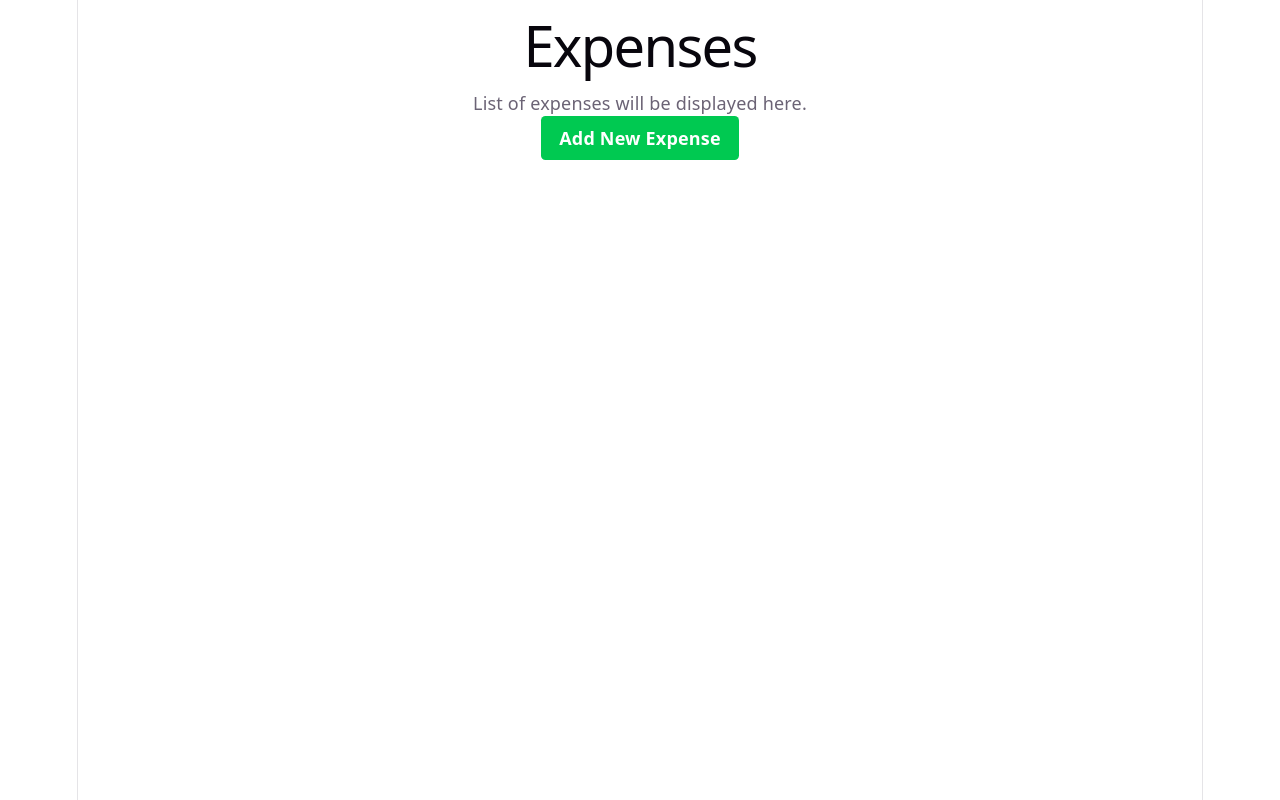
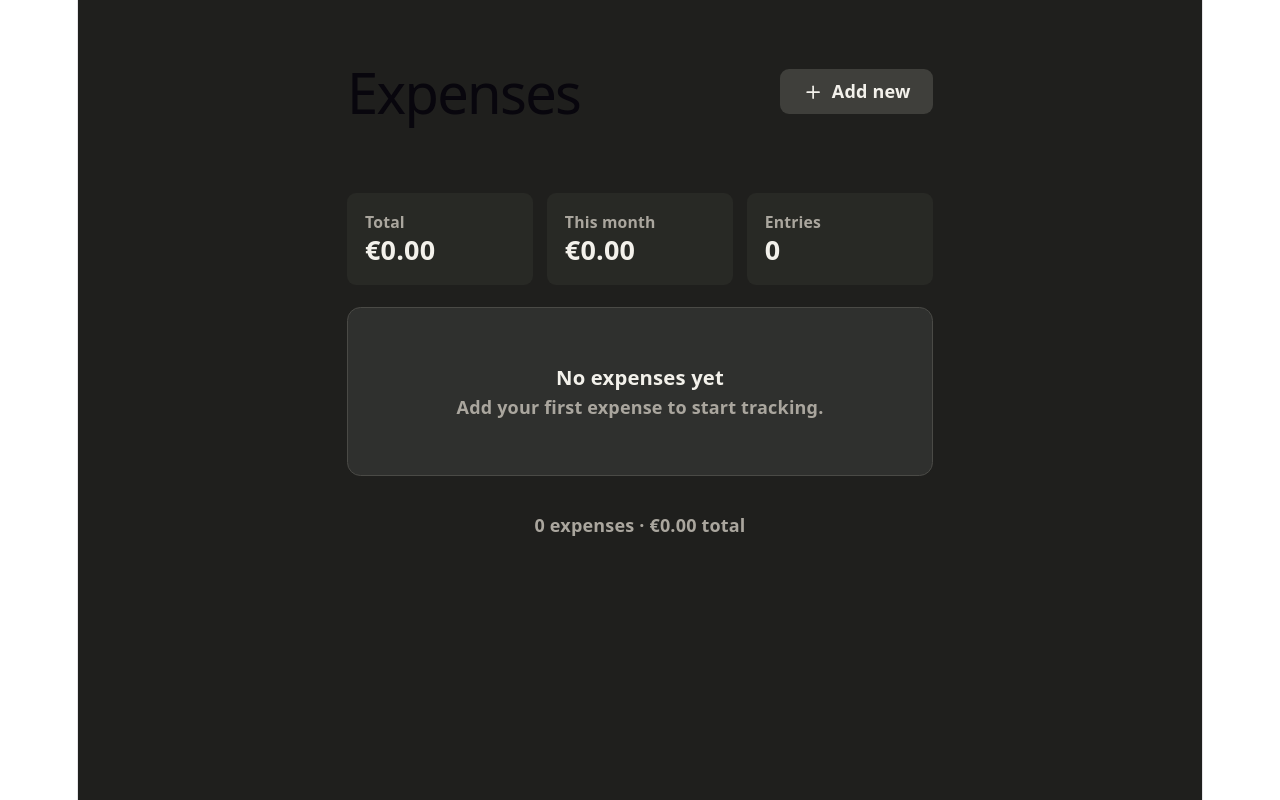
Before and after one commit to akanksha-agarwal93/FamilyExpenseTracker, a React (Vite) app: page /expenses in a window 1280 px wide. Built offline with nearby package versions, Linux system fonts and the light colour scheme.

Commit message:
updated the Expense list for better UI and day-wise view

```diff
--- a/src/components/AddExpense.tsx
+++ b/src/components/AddExpense.tsx
@@ -1,5 +1,5 @@
 import { useNavigate } from "react-router-dom"
-import { useExpenses } from "../context/ExpenseContext"
+import { useExpenses } from "../context/ExpenseContextState"
 import { ExpenseForm } from "../shared/ExpenseForm"
 
 export function AddExpense() {
--- a/src/components/EditExpense.tsx
+++ b/src/components/EditExpense.tsx
@@ -1,6 +1,6 @@
 import { useNavigate, useParams } from "react-router-dom"
 import type { Expense } from "../types/Expense"
-import { useExpenses } from "../context/ExpenseContext"
+import { useExpenses } from "../context/ExpenseContextState"
 import { ExpenseForm } from "../shared/ExpenseForm"
 
 export function EditExpense() {
--- a/src/components/Expenses.tsx
+++ b/src/components/Expenses.tsx
@@ -1,59 +1,199 @@
+import { useMemo } from "react"
 import { useNavigate } from "react-router-dom"
-import { useExpenses } from "../context/ExpenseContext"
-import { CiEdit } from "react-icons/ci"
-import { MdOutlineDelete } from "react-icons/md"
+import {
+	FiCoffee,
+	FiEdit2,
+	FiMonitor,
+	FiPlus,
+	FiShoppingCart,
+	FiTrash2,
+	FiTruck,
+} from "react-icons/fi"
+import { MdOutlineRestaurant } from "react-icons/md"
+import { useExpenses } from "../context/ExpenseContextState"
+import type { Expense } from "../types/Expense"
+
+const currencyFormatter = new Intl.NumberFormat("en-US", {
+	currency: "EUR",
+	style: "currency",
+})
+
+const dateFormatter = new Intl.DateTimeFormat("en-US", {
+	day: "numeric",
+	month: "short",
+})
+
+function getExpenseDate(expense: Expense) {
+	return new Date(expense.date)
+}
+
+function isSameDay(firstDate: Date, secondDate: Date) {
+	return firstDate.toDateString() === secondDate.toDateString()
+}
+
+function getDateGroupLabel(date: Date) {
+	const today = new Date()
+	const yesterday = new Date()
+	yesterday.setDate(today.getDate() - 1)
+
+	if (isSameDay(date, today)) return "TODAY"
+	if (isSameDay(date, yesterday)) return "YESTERDAY"
+
+	return dateFormatter.format(date).toUpperCase()
+}
+
+function getExpenseIcon(category: string) {
+	const normalizedCategory = category.toLowerCase()
+
+	if (normalizedCategory.includes("transport")) return <FiTruck />
+	if (normalizedCategory.includes("dining")) return <MdOutlineRestaurant />
+	if (normalizedCategory.includes("entertainment")) return <FiMonitor />
+	if (normalizedCategory.includes("coffee")) return <FiCoffee />
+
+	return <FiShoppingCart />
+}
 
 export default function Expenses() {
 	const { expenses, deleteExpense } = useExpenses()
 	const navigate = useNavigate()
-	console.log("Expenses component rendered with expenses:", expenses)
+
+	const sortedExpenses = useMemo(
+		() =>
+			[...expenses].sort(
+				(firstExpense, secondExpense) =>
+					getExpenseDate(secondExpense).getTime() -
+					getExpenseDate(firstExpense).getTime(),
+			),
+		[expenses],
+	)
+
+	const totalAmount = expenses.reduce(
+		(total, expense) => total + expense.amount,
+		0,
+	)
+	const currentMonth = new Date().getMonth()
+	const currentYear = new Date().getFullYear()
+	const thisMonthAmount = expenses
+		.filter((expense) => {
+			const date = getExpenseDate(expense)
+			return date.getMonth() === currentMonth && date.getFullYear() === currentYear
+		})
+		.reduce((total, expense) => total + expense.amount, 0)
+
+	const groupedExpenses = sortedExpenses.reduce<Record<string, Expense[]>>(
+		(groups, expense) => {
+			const label = getDateGroupLabel(getExpenseDate(expense))
+			return {
+				...groups,
+				[label]: [...(groups[label] || []), expense],
+			}
+		},
+		{},
+	)
 
 	return (
-		<div>
-			<h1>Expenses</h1>
-			<p>List of expenses will be displayed here.</p>
+		<div className='min-h-svh bg-[#1f1f1d] px-5 py-5 text-left text-[#f1eee7] sm:px-9'>
+			<div className='mx-auto w-full max-w-[586px]'>
+				<header className='mb-7 flex items-center justify-between gap-4'>
+					<h1 className='m-0 text-2xl font-bold tracking-normal text-[#f3f1eb]'>
+						Expenses
+					</h1>
 					<button
 						onClick={() => navigate("/add-expense")}
-				className='bg-green-500 hover:bg-green-700 text-white font-bold py-2 px-4 rounded mb-4'
+						className='inline-flex h-[45px] items-center gap-2 rounded-lg bg-[#3f3f3b] px-5 text-base font-bold text-[#f3f1eb] transition hover:bg-[#4b4b46] focus-visible:outline focus-visible:outline-2 focus-visible:outline-offset-2 focus-visible:outline-[#b5b0a7]'
 					>
-				Add New Expense
+						<FiPlus className='text-lg' />
+						Add new
 					</button>
-			{expenses.map(
-				(expense) => (
-					console.log("Rendering expense:", expense),
-					(
+				</header>
+
+				<section className='mb-5 grid gap-3 sm:grid-cols-3'>
+					<div className='rounded-lg bg-[#282925] px-4 py-4'>
+						<p className='text-sm font-semibold text-[#aaa69e]'>Total</p>
+						<p className='mt-1 text-2xl font-bold leading-tight text-[#f3f1eb]'>
+							{currencyFormatter.format(totalAmount)}
+						</p>
+					</div>
+					<div className='rounded-lg bg-[#282925] px-4 py-4'>
+						<p className='text-sm font-semibold text-[#aaa69e]'>This month</p>
+						<p className='mt-1 text-2xl font-bold leading-tight text-[#f3f1eb]'>
+							{currencyFormatter.format(thisMonthAmount)}
+						</p>
+					</div>
+					<div className='rounded-lg bg-[#282925] px-4 py-4'>
+						<p className='text-sm font-semibold text-[#aaa69e]'>Entries</p>
+						<p className='mt-1 text-2xl font-bold leading-tight text-[#f3f1eb]'>
+							{expenses.length}
+						</p>
+					</div>
+				</section>
+
+				<section className='overflow-hidden rounded-xl border border-[#4a4a46] bg-[#2f302e]'>
+					{sortedExpenses.length === 0 ? (
+						<div className='px-6 py-12 text-center'>
+							<p className='text-lg font-bold text-[#f3f1eb]'>No expenses yet</p>
+							<p className='mt-1 text-base font-semibold text-[#aaa69e]'>
+								Add your first expense to start tracking.
+							</p>
+						</div>
+					) : (
+						Object.entries(groupedExpenses).map(([label, group]) => (
+							<div key={label}>
+								<div className='border-b border-[#444541] bg-[#252622] px-5 py-3 text-sm font-bold tracking-wide text-[#aaa69e]'>
+									{label}
+								</div>
+
+								{group.map((expense) => (
 									<div
 										key={expense.id}
-							className='border p-4 mb-4 bg-gray-300 rounded flex flex-row space-between items-center justify-between'
+										className='grid grid-cols-[44px_1fr_auto] items-center gap-3 border-b border-[#444541] px-5 py-3 last:border-b-0 sm:grid-cols-[44px_1fr_auto_auto]'
 									>
-							<h5 className='text-lg font-bold text-gray-600'>
-								{expense.name}
-							</h5>
-							<p>Amount: ${expense.amount.toFixed(2)}</p>
-							<p>Category: {expense.category}</p>
-							<p>Date: {new Date(expense.date).toLocaleDateString()}</p>
-							<div className='flex space-x-2'>
+										<div className='flex h-10 w-10 items-center justify-center rounded-lg bg-[#f4f1e9] text-xl text-[#34342f]'>
+											{getExpenseIcon(expense.category)}
+										</div>
+
+										<div className='min-w-0'>
+											<h2 className='m-0 truncate text-base font-bold leading-tight tracking-normal text-[#f3f1eb]'>
+												{expense.name || "Untitled expense"}
+											</h2>
+											<p className='mt-0.5 truncate text-base font-semibold leading-tight text-[#aaa69e]'>
+												{expense.category} ·{" "}
+												{dateFormatter.format(getExpenseDate(expense))}
+											</p>
+										</div>
+
+										<p className='text-base font-bold text-[#f3f1eb]'>
+											{currencyFormatter.format(expense.amount)}
+										</p>
+
+										<div className='col-span-3 flex justify-end gap-1.5 sm:col-span-1'>
 											<button
-									className='bg-blue-500 hover:bg-blue-700 text-white font-bold py-2 px-4 rounded'
-									onClick={() => {
-										navigate("/edit-expense/" + expense.id)
-									}}
+												aria-label={`Edit ${expense.name || "expense"}`}
+												onClick={() => navigate("/edit-expense/" + expense.id)}
+												className='flex h-10 w-10 items-center justify-center rounded-lg border border-[#66645e] bg-[#30312e] text-[#d2cec6] transition hover:border-[#817d75] hover:bg-[#383934] focus-visible:outline focus-visible:outline-2 focus-visible:outline-offset-2 focus-visible:outline-[#b5b0a7]'
 											>
-									<CiEdit />
+												<FiEdit2 />
 											</button>
 											<button
-									className='bg-blue-500 hover:bg-blue-700 text-white font-bold py-2 px-4 rounded'
-									onClick={() => {
-										deleteExpense(expense.id)
-									}}
+												aria-label={`Delete ${expense.name || "expense"}`}
+												onClick={() => deleteExpense(expense.id)}
+												className='flex h-10 w-10 items-center justify-center rounded-lg border border-[#66645e] bg-[#30312e] text-[#d2cec6] transition hover:border-[#817d75] hover:bg-[#383934] focus-visible:outline focus-visible:outline-2 focus-visible:outline-offset-2 focus-visible:outline-[#b5b0a7]'
 											>
-									<MdOutlineDelete />
+												<FiTrash2 />
 											</button>
 										</div>
 									</div>
-					)
-				),
+								))}
+							</div>
+						))
 					)}
+				</section>
+
+				<footer className='mt-8 text-center text-base font-semibold text-[#aaa69e]'>
+					{expenses.length} {expenses.length === 1 ? "expense" : "expenses"} ·{" "}
+					{currencyFormatter.format(totalAmount)} total
+				</footer>
+			</div>
 		</div>
 	)
 }
--- a/src/context/ExpenseContext.tsx
+++ b/src/context/ExpenseContext.tsx
@@ -1,52 +1,31 @@
-import { createContext, useContext, useEffect, useState } from "react"
+import { useEffect, useState, type ReactNode } from "react"
 import type { Expense } from "../types/Expense"
-
-export interface ExpenseContextType {
-	expenses: Expense[]
-	addExpense: (expense: Expense) => void
-	editExpense: (updatedExpense: Expense) => void
-	deleteExpense: (id: string) => void
-}
-
-export const ExpenseContext = createContext<ExpenseContextType | undefined>(
-	undefined,
-)
+import { ExpenseContext } from "./ExpenseContextState"
 
 interface ExpenseProviderProps {
-	children: React.ReactNode
+	children: ReactNode
 }
 
 export const ExpenseProvider = ({ children }: ExpenseProviderProps) => {
-	const [expenses, setExpenses] = useState<Expense[]>([])
-	const [initialized, setInitialized] = useState(false)
+	const [expenses, setExpenses] = useState<Expense[]>(() => {
+		try {
+			const saved = localStorage.getItem("expenses")
+			return saved ? JSON.parse(saved) : []
+		} catch (error) {
+			console.error("Failed to load expenses from localStorage:", error)
+			return []
+		}
+	})
 
 	useEffect(() => {
-		try {
-			const saved = localStorage.getItem("expenses")
-			setInitialized(true)
-			if (saved) setExpenses(JSON.parse(saved))
-		} catch (error) {
-			console.error("Failed to load expenses from localStorage:", error)
-			setInitialized(true) // Even if loading fails, we consider initialization complete
-		}
-	}, [])
-
-	useEffect(() => {
-		if (initialized) localStorage.setItem("expenses", JSON.stringify(expenses))
-	}, [expenses, initialized])
+		localStorage.setItem("expenses", JSON.stringify(expenses))
+	}, [expenses])
 
 	const addExpense = (expense: Expense) => {
-		console.log("Adding expense:", expense)
-		console.log("Current expenses before adding:", expenses)
 		setExpenses((prev) => [...prev, expense])
-		console.log("Expense added. Current expenses after adding:", [
-			...expenses,
-			expense,
-		])
 	}
 
 	const editExpense = (updatedExpense: Expense) => {
-		console.log("Editing expense:", updatedExpense)
 		const expenseId = updatedExpense.id
 		setExpenses((prev) =>
 			prev.map((expense) =>
@@ -67,13 +46,3 @@ export const ExpenseProvider = ({ children }: ExpenseProviderProps) => {
 		</ExpenseContext.Provider>
 	)
 }
-
-export const useExpenses = () => {
-	const context = useContext(ExpenseContext)
-
-	if (!context) {
-		throw new Error("useExpenses must be used inside ExpenseProvider")
-	}
-
-	return context
-}
--- /dev/null
+++ b/src/context/ExpenseContextState.ts
@@ -0,0 +1,23 @@
+import { createContext, useContext } from "react"
+import type { Expense } from "../types/Expense"
+
+export interface ExpenseContextType {
+	expenses: Expense[]
+	addExpense: (expense: Expense) => void
+	editExpense: (updatedExpense: Expense) => void
+	deleteExpense: (id: string) => void
+}
+
+export const ExpenseContext = createContext<ExpenseContextType | undefined>(
+	undefined,
+)
+
+export const useExpenses = () => {
+	const context = useContext(ExpenseContext)
+
+	if (!context) {
+		throw new Error("useExpenses must be used inside ExpenseProvider")
+	}
+
+	return context
+}
--- a/src/shared/ExpenseForm.tsx
+++ b/src/shared/ExpenseForm.tsx
@@ -104,7 +104,7 @@ export function ExpenseForm({
 								id='expense-amount'
 								min='0'
 								step='0.01'
-								placeholder='$0.00'
+								placeholder='€0.00'
 								className='h-[43px] w-full rounded-md border border-[#53534f] bg-[#2e2f2d] px-4 text-lg font-semibold text-[#f2efe8] outline-none transition placeholder:text-[#7e7d79] focus:border-[#85827b] focus:ring-2 focus:ring-[#85827b]/20'
 								value={expenseAmount}
 								onChange={(e) => setExpenseAmount(e.target.value)}
```
Lines whose indentation alone changed are shown as unchanged.
